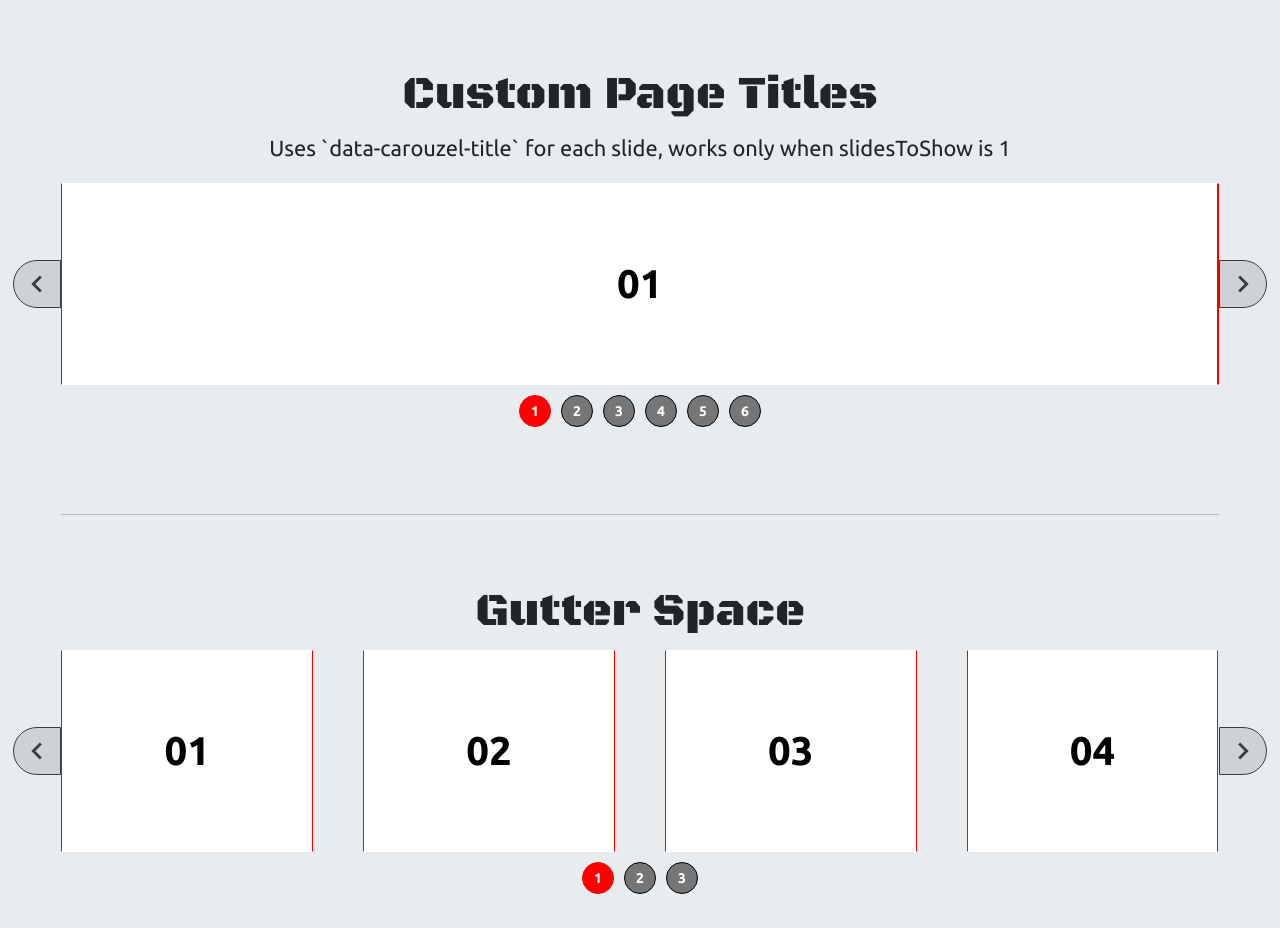
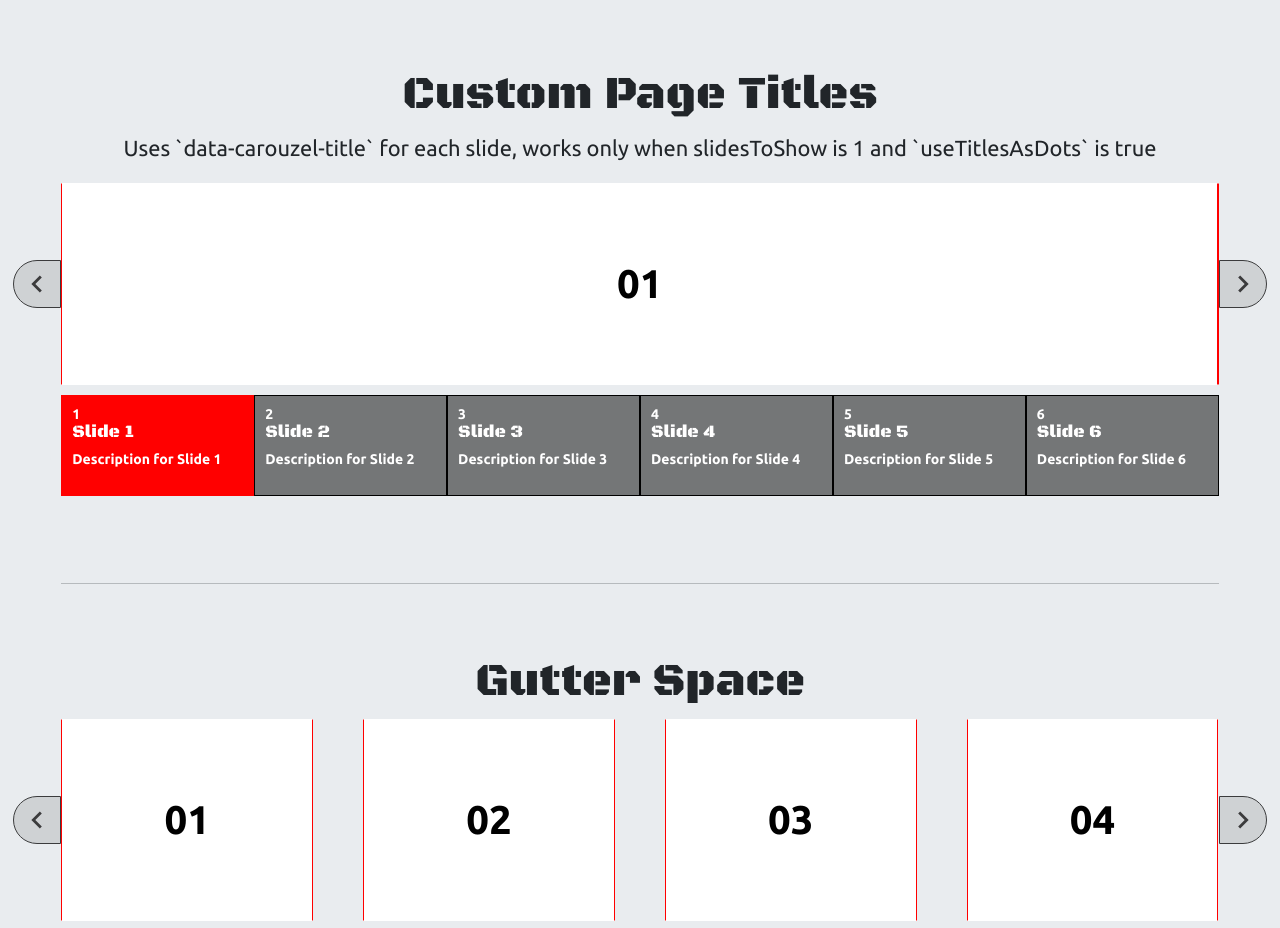
Before and after one commit to adityakahb/carouzel, a website: page index.html in a window 1280 px wide. Shown: the part 5061-5989 px from the top of the page. Drawn offline with nearby package versions, Linux system fonts and the light colour scheme.

Commit message:
Improving features and bug fixes

```diff
--- a/index.html
+++ b/index.html
@@ -682,7 +682,7 @@
           <div class="row">
             <div class="col text-center">
               <h2>Custom Page Titles</h2>
-              <p class="lead">Uses `data-carouzel-title` for each slide, works only when slidesToShow is 1</p>
+              <p class="lead">Uses `data-carouzel-title` for each slide, works only when slidesToShow is 1 and `useTitlesAsDots` is true</p>
             </div>
           </div>
           <div class="row">
@@ -1037,7 +1037,9 @@
           centerBetween: 3
         }]
       });
-      __carouzel_instance.init('#__carouzel_10');
+      __carouzel_instance.init('#__carouzel_10', {
+        useTitlesAsDots: true
+      });
       __carouzel_instance.init('#__carouzel_11', {
         slidesToShow: 1,
         showNav: false,
```
